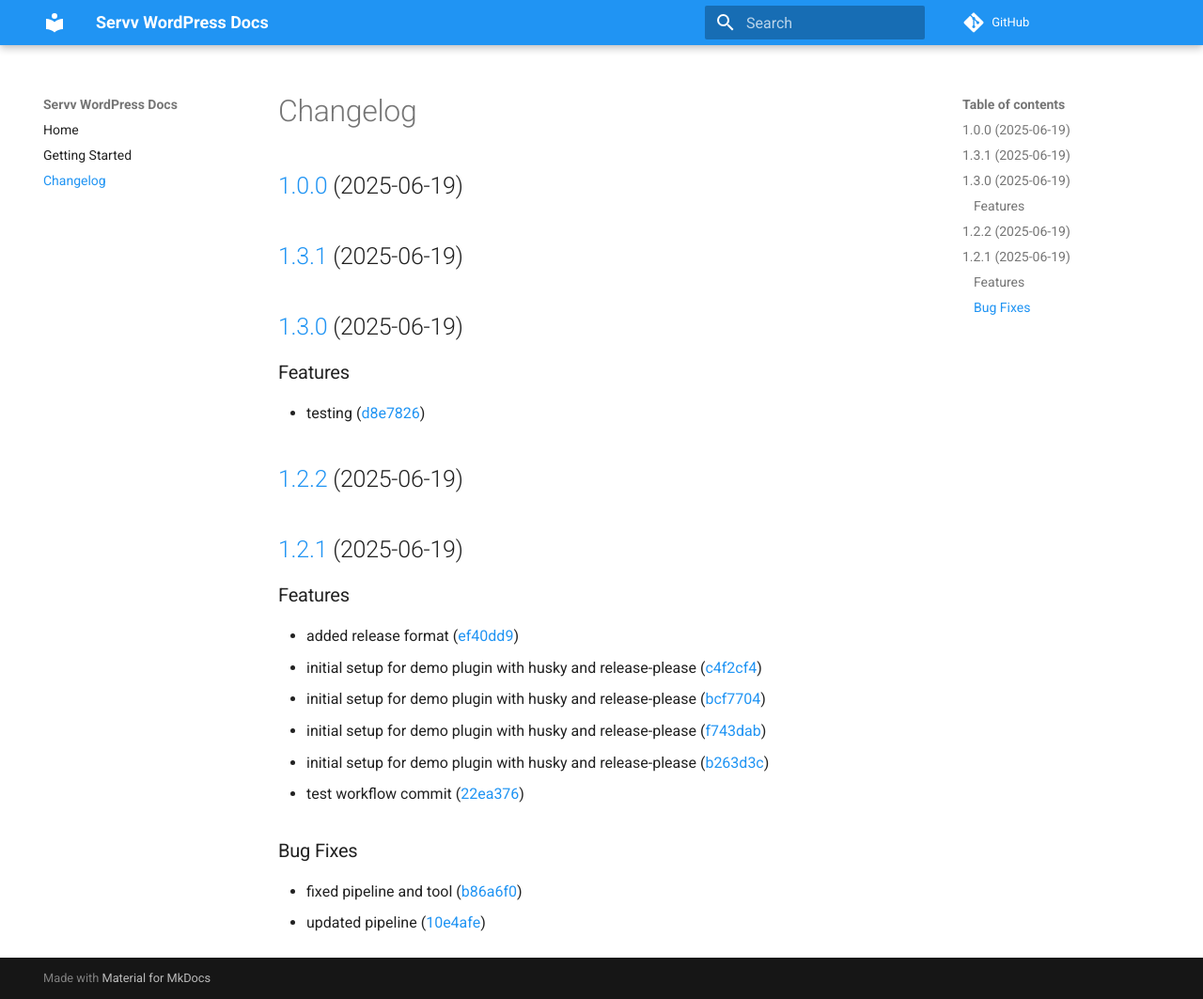
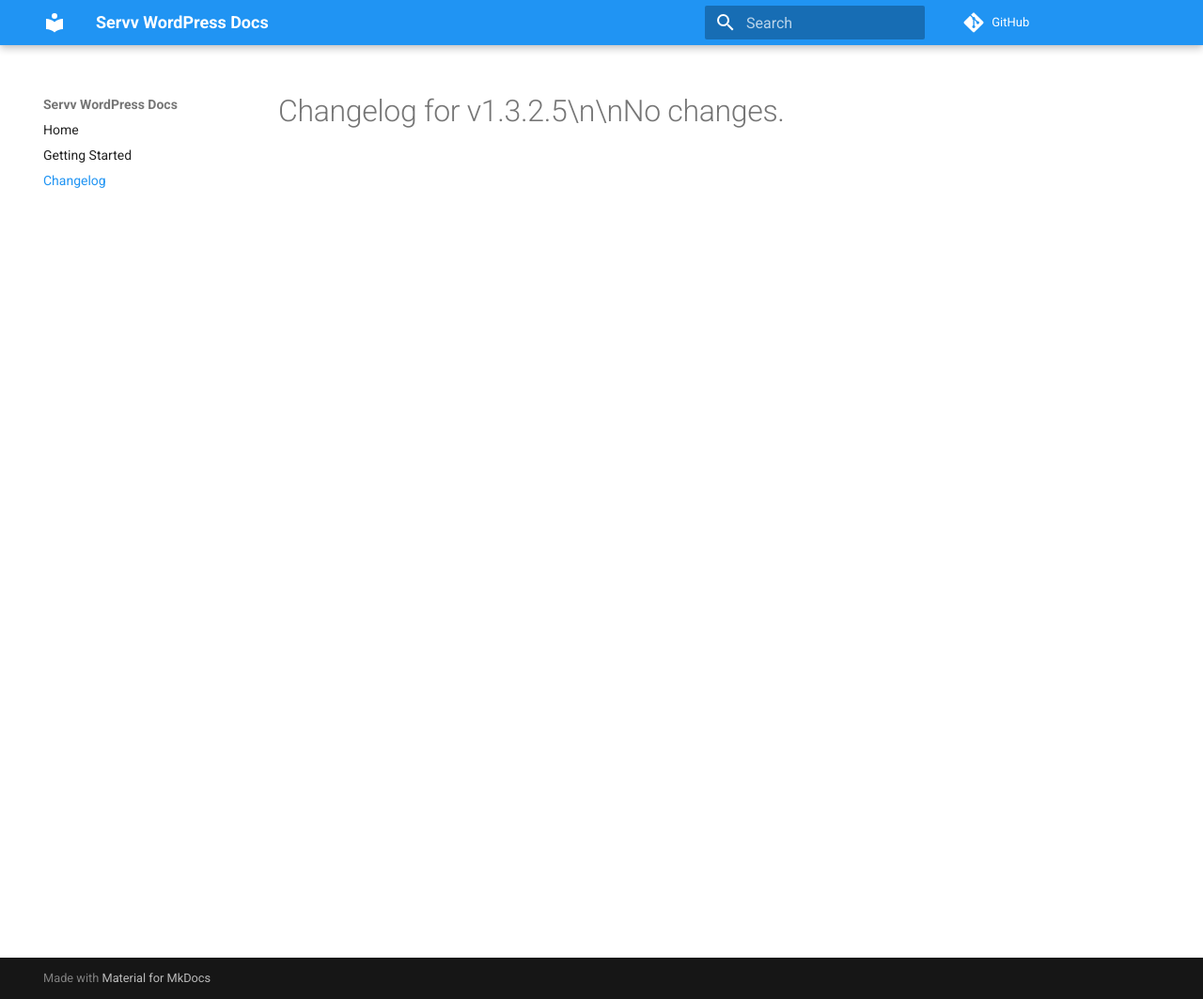
Before and after one commit to varuncoderise/demo_docs, an MkDocs documentation site: the page built from docs/changelog.md, in a window 1280 px wide and 1063 px high. Shown: the whole window at 94% size. Built offline with MkDocs 1.6.1 and Material for MkDocs 9.7.7, drawn with Linux system fonts in a browser that asks for light colours; comment, search, counter and statistics services are not loaded.

Commit message:
Update changelog from v1.3.2.5

```diff
--- a/docs/changelog.md
+++ b/docs/changelog.md
@@ -1,23 +1 @@
-## [1.0.0](https://github.com/varuncoderise/demo-plugin/compare/v1.3.1...v1.0.0) (2025-06-19)
-## [1.3.1](https://github.com/varuncoderise/demo-plugin/compare/v1.3.0...v1.3.1) (2025-06-19)
-## [1.3.0](https://github.com/varuncoderise/demo-plugin/compare/v1.2.2...v1.3.0) (2025-06-19)
-
-### Features
-
-* testing ([d8e7826](https://github.com/varuncoderise/demo-plugin/commit/d8e7826397edb9e04d85f93650459ba0c81b760f))
-## [1.2.2](https://github.com/varuncoderise/demo-plugin/compare/v1.2.1...v1.2.2) (2025-06-19)
-## [1.2.1](https://github.com/varuncoderise/demo-plugin/compare/v1.2.0...v1.2.1) (2025-06-19)
-
-### Features
-
-* added release format ([ef40dd9](https://github.com/varuncoderise/demo-plugin/commit/ef40dd90546e54604eb6d04c0a5cd9837b42eaee))
-* initial setup for demo plugin with husky and release-please ([c4f2cf4](https://github.com/varuncoderise/demo-plugin/commit/c4f2cf410fe1f0cb2a9aaf597d6a9945fe1a37c6))
-* initial setup for demo plugin with husky and release-please ([bcf7704](https://github.com/varuncoderise/demo-plugin/commit/bcf7704ecc27e468dd738aa0dd38d72882b580d8))
-* initial setup for demo plugin with husky and release-please ([f743dab](https://github.com/varuncoderise/demo-plugin/commit/f743dab2ba3389b1b9608eadfe4aad8dff3d2cd4))
-* initial setup for demo plugin with husky and release-please ([b263d3c](https://github.com/varuncoderise/demo-plugin/commit/b263d3c4c96af724694bc089deaba64c2c9f6228))
-* test workflow commit ([22ea376](https://github.com/varuncoderise/demo-plugin/commit/22ea37603a4f7c7acdc78d50aed76644fdd2bb1f))
-
-### Bug Fixes
-
-* fixed pipeline and tool ([b86a6f0](https://github.com/varuncoderise/demo-plugin/commit/b86a6f009d4e203b681b290847b46d372766283d))
-* updated pipeline ([10e4afe](https://github.com/varuncoderise/demo-plugin/commit/10e4afe7c1516996cc11e85889394b94f045389a))
+# Changelog for v1.3.2.5\n\nNo changes.
```
